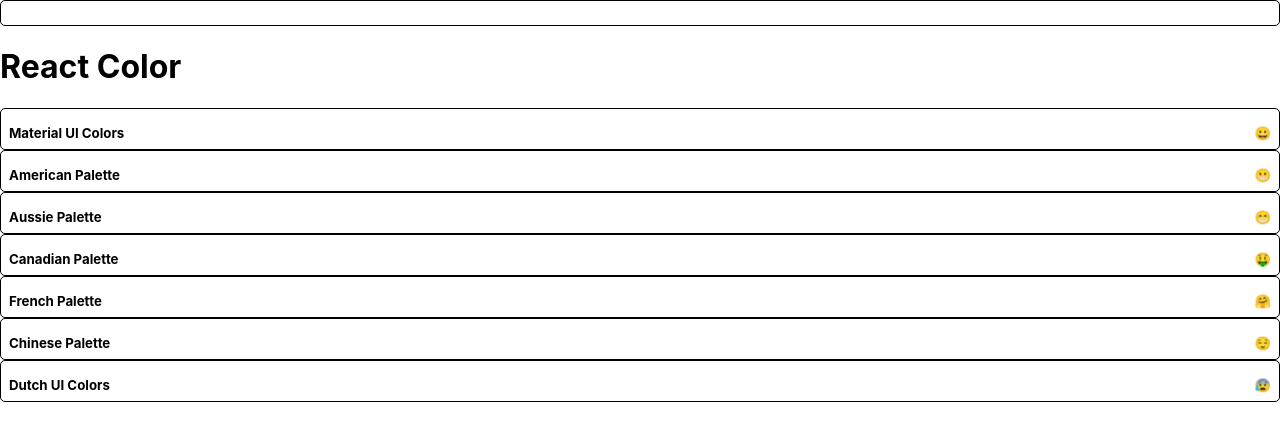
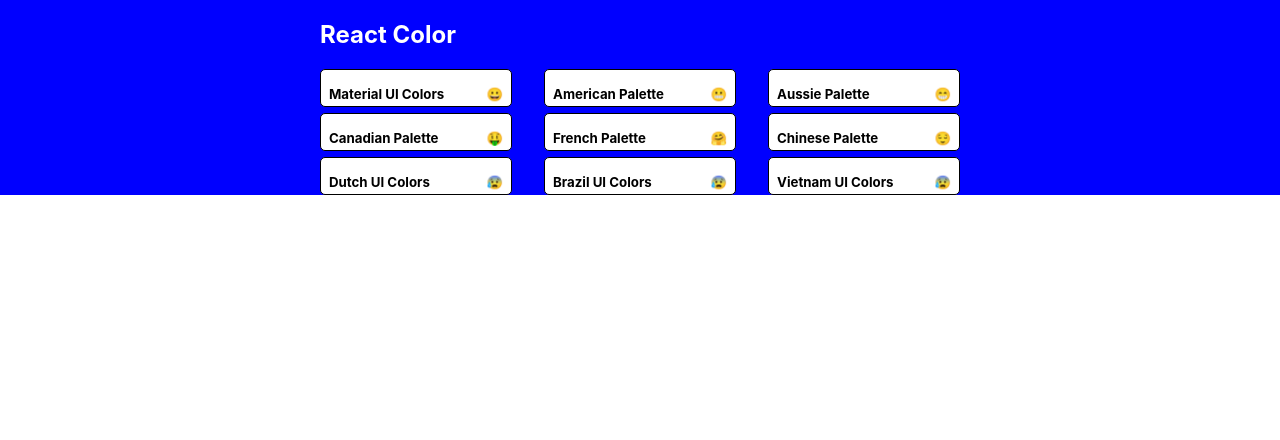
Before and after one commit to manhtran1611/ColorPalette, a React (Create React App) app: page / in a window 1280 px wide. Shown: the top 440 px of the page. Built offline with nearby package versions, Linux system fonts and the light colour scheme.

Commit message:
Style paletteList with withStyles

```diff
--- a/src/PaletteList.js
+++ b/src/PaletteList.js
@@ -1,20 +1,55 @@
 import React, { Component } from "react";
 import { Link } from "react-router-dom";
 import MiniPalette from "./MiniPalette";
+import { withStyles } from "@material-ui/styles";
 
+const styles = {
+  root: {
+    backgroundColor: "blue",
+    height: "100%",
+    display: "flex",
+    alignItems: "flex-start",
+    justifyContent: "center",
+  },
+  container: {
+    width: "50%",
+    display: "flex",
+    alignItems: "flex-start",
+    flexDirection: "column",
+    flexWrap: "wrap",
+  },
+  nav: {
+    width: "50%",
+    display: "flex",
+    justifyContent: "space-between",
+    color: "white",
+  },
+  palettes: {
+    boxSizing: "border-box",
+    width: "100%",
+    display: "grid",
+    gridTemplateColumns: "repeat(3, 30%)",
+    gridGap: "5%",
+  },
+};
 export class PaletteList extends Component {
   render() {
-    const { palettes } = this.props;
+    const { palettes, classes } = this.props;
     return (
-      <div>
-        <MiniPalette />
-        <h1>React Color</h1>
-        {palettes.map((palette) => (
-          <MiniPalette {...palette} />
-        ))}
+      <div className={classes.root}>
+        <div className={classes.container}>
+          <nav className={classes.nav}>
+            <h1>React Color</h1>
+          </nav>
+          <div className={classes.palettes}>
+            {palettes.map((palette) => (
+              <MiniPalette {...palette} />
+            ))}
+          </div>
+        </div>
       </div>
     );
   }
 }
 
-export default PaletteList;
+export default withStyles(styles)(PaletteList);
--- a/src/seedColors.js
+++ b/src/seedColors.js
@@ -188,6 +188,60 @@
       { name: "wizard grey", color: "#535c68" },
     ],
   },
+  {
+    paletteName: "Brazil UI Colors",
+    id: "brazil-ui-colors",
+    emoji: "😰",
+    colors: [
+      { name: "beekeeper", color: "#f6e58d" },
+      { name: "turbo", color: "#f9ca24" },
+      { name: "middle blue", color: "#7ed6df" },
+      { name: "greenland green", color: "#22a6b3" },
+      { name: "spiced nectarine", color: "#ffbe76" },
+      { name: "quince jelly", color: "#f0932b" },
+      { name: "heliotrope", color: "#e056fd" },
+      { name: "steel pink", color: "#be2edd" },
+      { name: "pink glamour", color: "#ff7979" },
+      { name: "carmine pink", color: "#eb4d4b" },
+      { name: "exodus fruit", color: "#686de0" },
+      { name: "burgle", color: "#4834d4" },
+      { name: "june bud", color: "#badc58" },
+      { name: "pure apple", color: "#6ab04c" },
+      { name: "deep amaru", color: "#30336b" },
+      { name: "deep cove", color: "#130f40" },
+      { name: "coastal breeze", color: "#dff9fb" },
+      { name: "hint of ice pack", color: "#c7ecee" },
+      { name: "soaring eagle", color: "#95afc0" },
+      { name: "wizard grey", color: "#535c68" },
+    ],
+  },
+  {
+    paletteName: "Vietnam UI Colors",
+    id: "vietnam-ui-colors",
+    emoji: "😰",
+    colors: [
+      { name: "beekeeper", color: "#f6e58d" },
+      { name: "turbo", color: "#f9ca24" },
+      { name: "middle blue", color: "#7ed6df" },
+      { name: "greenland green", color: "#22a6b3" },
+      { name: "spiced nectarine", color: "#ffbe76" },
+      { name: "quince jelly", color: "#f0932b" },
+      { name: "heliotrope", color: "#e056fd" },
+      { name: "steel pink", color: "#be2edd" },
+      { name: "pink glamour", color: "#ff7979" },
+      { name: "carmine pink", color: "#eb4d4b" },
+      { name: "exodus fruit", color: "#686de0" },
+      { name: "burgle", color: "#4834d4" },
+      { name: "june bud", color: "#badc58" },
+      { name: "pure apple", color: "#6ab04c" },
+      { name: "deep amaru", color: "#30336b" },
+      { name: "deep cove", color: "#130f40" },
+      { name: "coastal breeze", color: "#dff9fb" },
+      { name: "hint of ice pack", color: "#c7ecee" },
+      { name: "soaring eagle", color: "#95afc0" },
+      { name: "wizard grey", color: "#535c68" },
+    ],
+  },
 ];
 
 export default seedColors;
```
